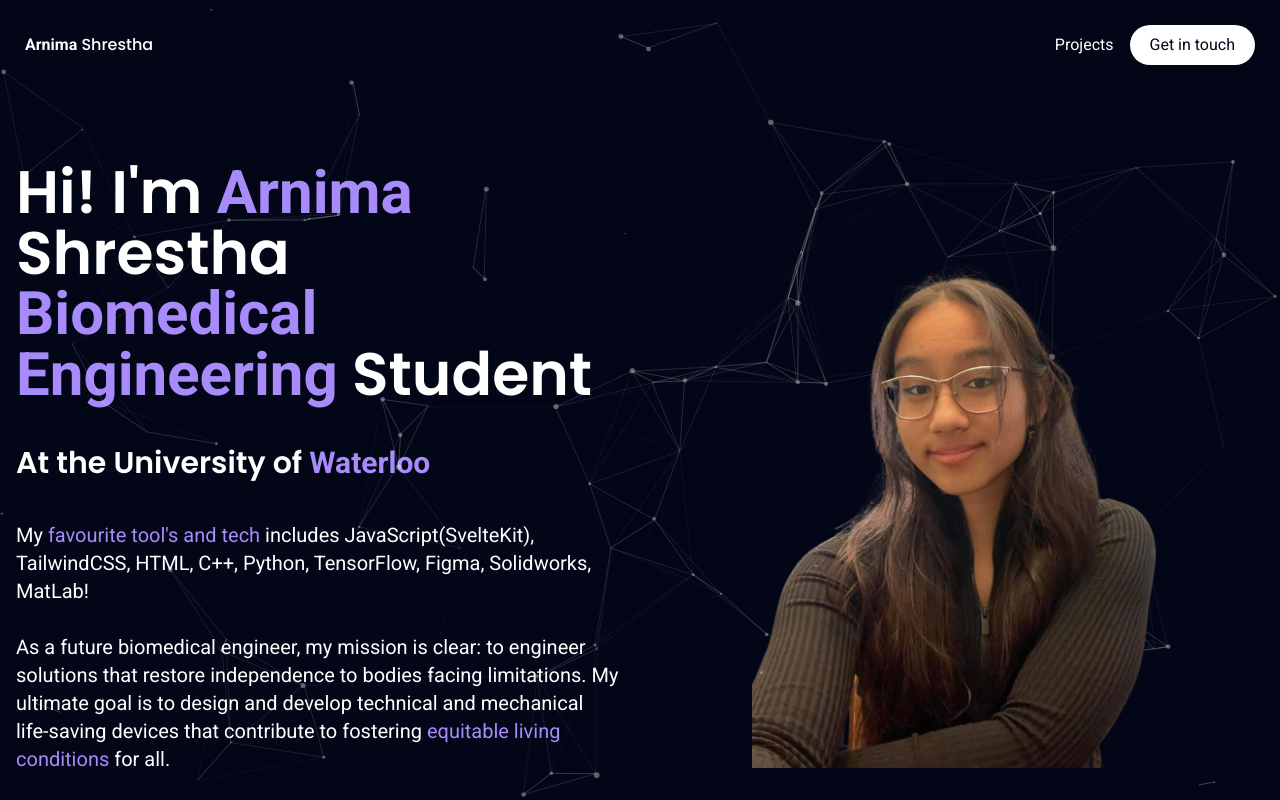
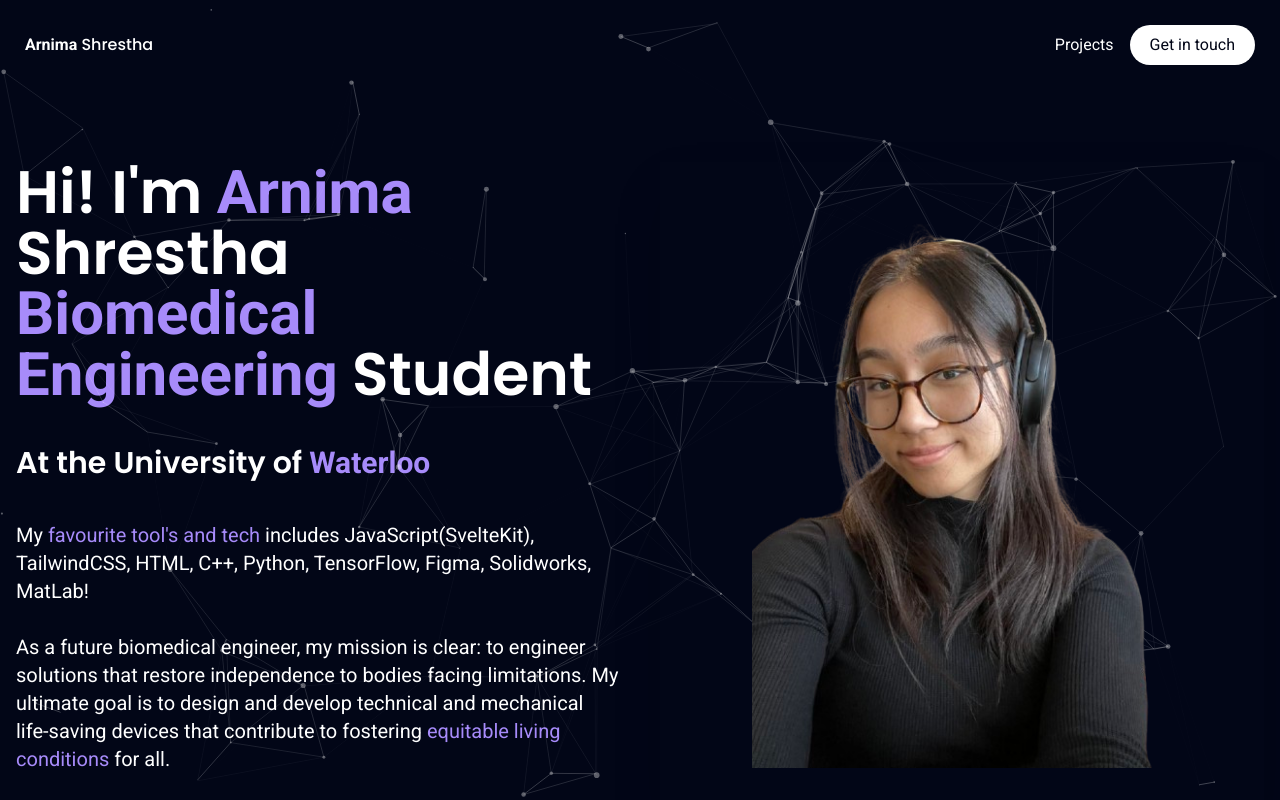
Before and after one commit to arnimashrestha/Portfolio, a SvelteKit app: page / in a window 1280 px wide. Shown: the top 800 px of the page. Built offline with nearby package versions, Linux system fonts and the light colour scheme.

Commit message:
more changes

```diff
--- a/src/components/Main.svelte
+++ b/src/components/Main.svelte
@@ -78,7 +78,7 @@
       </div>
       <div class="relative shadow-2xl grid place-items-center">
         <img
-          src={"images/profileportfolio.png"}
+          src={"images/portimage.png"}
           alt="Profile image"
           class="object-cover z-[2] max-h-[70vh]"
         />
```
Also changed, not shown: static/images/portimage.png (added).
